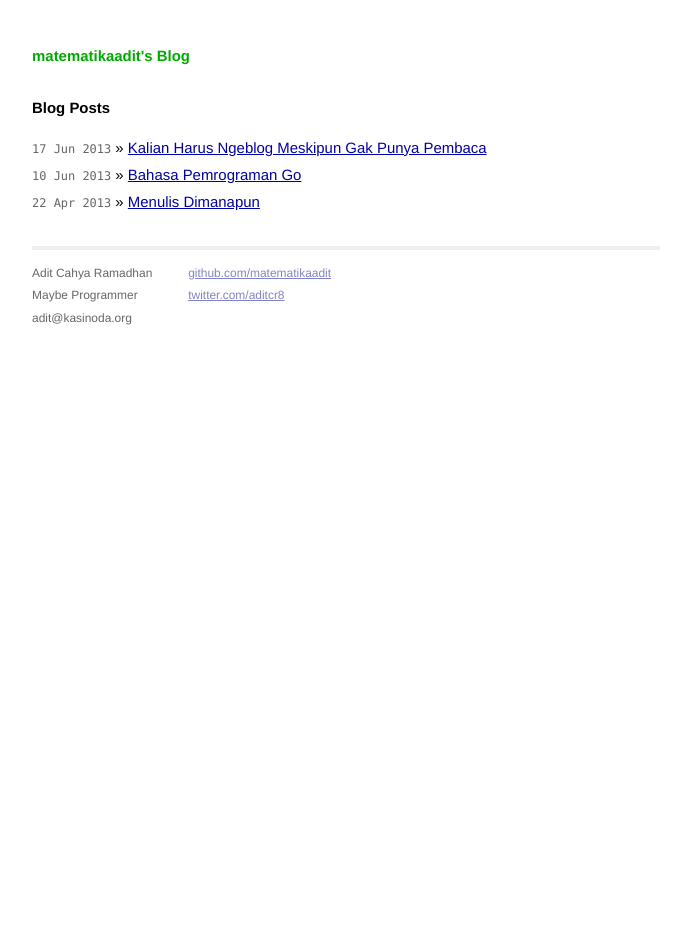
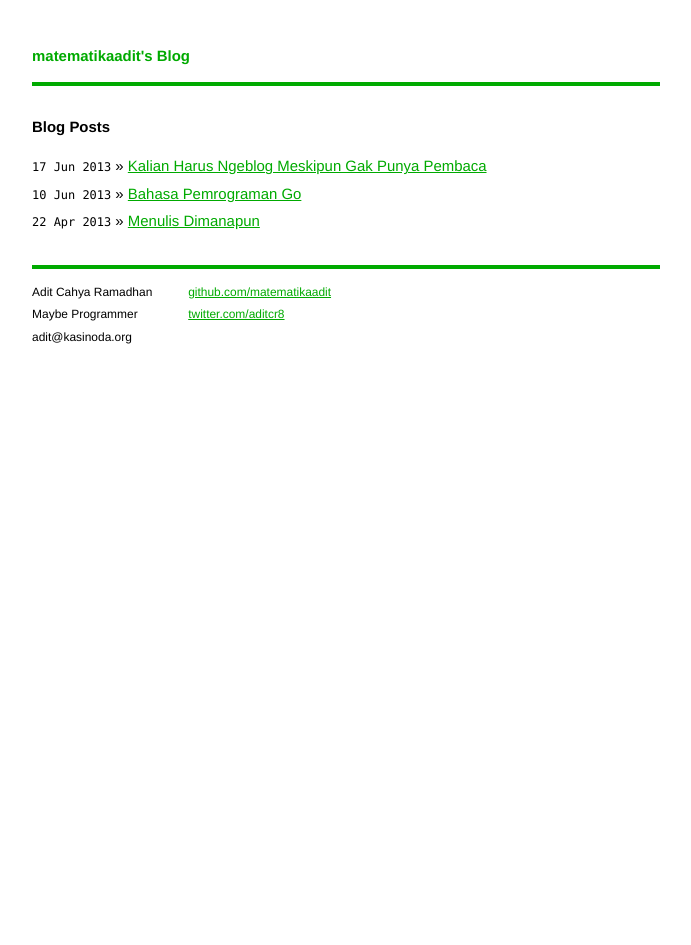
Before and after one commit to matematikaadit/matematikaadit.github.io, a Jekyll site: the page built from index.html, in a window 1280 px wide. Shown: the whole page, without its empty margins (294-985 px from the left). Built offline with Jekyll 4.4.1, drawn with Linux system fonts in a browser that asks for light colours.

Commit message:
ubah warna-warna di main.css

```diff
--- a/css/main.css
+++ b/css/main.css
@@ -25,14 +25,20 @@ h1, h2, h3, h4, h5, h6 {
 h1 { margin-bottom: 1em; }
 p { margin: 1em 0; }
 
-a         { color: #00a; }
+a         { color: #0a0; }
 a:hover   { color: #000; }
-a:visited { color: #a0a; }
+a:visited { color: #040; }
 
 table {
   font-size: inherit;
   font: 100%;
 }
+
+.clear { clear: both; }
+
+.float-left { float: left; }
+
+.float-right { float: right; }
 
 /*****************************************************************************/
 /*
@@ -49,7 +55,7 @@ ul.posts li {
 }
 
 ul.posts span {
-  color: #666;
+  color: #000;
   font-family: Monaco, "Courier New", monospace;
   font-size: 80%;
 }
@@ -68,6 +74,11 @@ ul.posts span {
   line-height: 1.5em;
 }
 
+.site .header {
+  border-bottom: 4px solid #0a0;
+  margin-bottom: 2em;
+}
+
 .site .header a {
   font-weight: bold;
   text-decoration: none;
@@ -75,7 +86,6 @@ ul.posts span {
 
 .site .header h1.title {
   display: inline-block;
-  margin-bottom: 2em;
 }
 
 .site .header h1.title a {
@@ -86,23 +96,18 @@ ul.posts span {
   color: #000;
 }
 
-.site .header a.extra {
-  color: #666;
-  margin-left: 1em;
-}
-
 .site .header a.extra:hover {
   color: #000;
 }
 
 .site .meta {
-  color: #666;
+  color: #444;
 }
 
 .site .footer {
   font-size: 80%;
-  color: #666;
-  border-top: 4px solid #eee;
+  color: #000;
+  border-top: 4px solid #0a0;
   margin-top: 2em;
   overflow: hidden;
 }
@@ -113,7 +118,7 @@ ul.posts span {
 }
 
 .site .footer .contact a {
-  color: #8085C1;
+  color: #0a0;
 }
 
 .site .footer .rss {
@@ -166,9 +171,5 @@ ul.posts span {
 
 #post img {
    float: left;
-   margin: 0 1em 1em 0;
+   margin: 1em;
 }
-
-.clear {
-   clear: both;
-}
```
